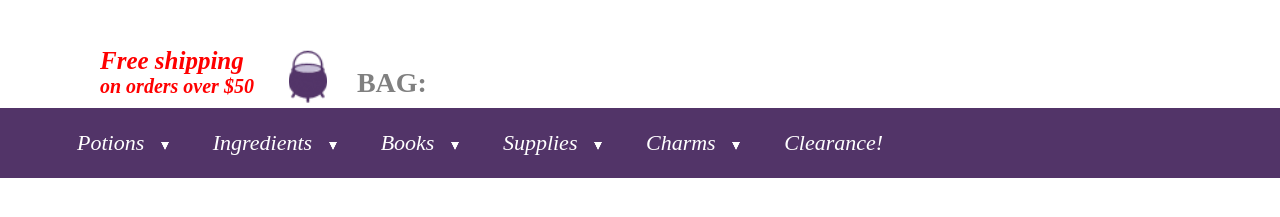
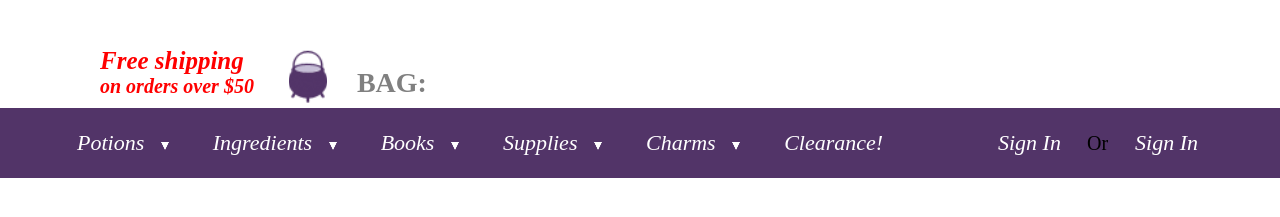
Before and after one commit to ViniciusAraujoEnext/Teste1, a plain HTML site: page index.html in a window 1280 px wide. Shown: the part 153-370 px from the top of the page. Drawn offline with Linux system fonts and the light colour scheme.

Commit message:
menu feito sem responsividade

```diff
--- a/index.html
+++ b/index.html
@@ -12,13 +12,13 @@
 			<a href="index.html"><img src="./img/logo.jpg"></a>
 		</div>
 		<div class="section-primary-procurar">
-		<input type="text" placeholder="Search our stock">
+			<input type="text" placeholder="Search our stock">
 		</div>
 		<div class="carrinho">
 			<div class="carrinho-texto"><h3>Free shipping<br></h3><h2>on orders over $50</h2></div>
 			<a href="#"><img src="./img/caldeirao.png">
-			<h1>BAG:</h1>
-		</div>
+				<h1>BAG:</h1>
+			</div>
 			<div class="section-primary-navbar">
 				<div class="dropdown">
 					<button class="dropbtn">Potions &nbsp; <img src="./img/setabaixo.png" height="8px" width="8px" >
@@ -68,6 +68,11 @@
 				<div class="dropdown">
 					<button class="dropbtn">Clearance!</button>
 				</div>
+				<div class="section-primary-navbar-login">
+					<button class="dropbtn">Sign In</button>
+					<a> Or </a>
+					<button class="dropbtn">Sign In</button>
+				</div>
 			</div>
 		</body>
 	</html>
--- a/style.css
+++ b/style.css
@@ -101,7 +101,7 @@ body{
 	background-color: #523468;
 }
 .dropdown:hover .dropbtn {
-	background-color: purple;
+	background-color: #422a53;
 }
 .dropdown .dropbtn {
   font-size: 22px;
@@ -145,3 +145,25 @@ body{
 .dropdown:hover .dropdown-content {
   display: block;
 }
+.section-primary-navbar-login{
+	float: right;
+	padding-right: 60px;
+}
+.section-primary-navbar-login a{
+	font-size: 20px;
+	color: black;
+}
+.section-primary-navbar-login button{
+	font-size: 22px;
+    border: none;
+    outline: none;
+    color: white;
+    background-color: #523468;
+    padding: 22px;
+    font-family: 'Droid Serif', Times New Roman;
+    margin: 0;
+    font-style: italic;
+}
+.section-primary-navbar-login :hover{
+	background-color: #422a53;
+}
```
